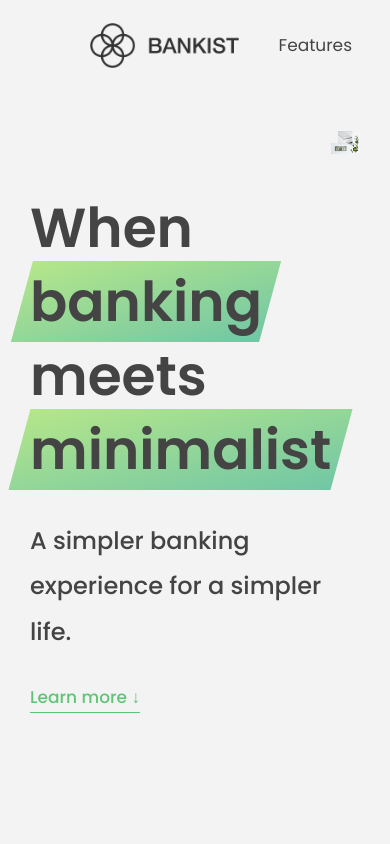
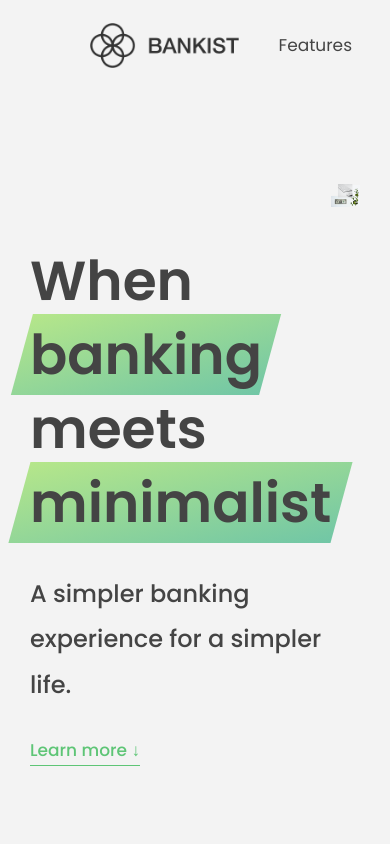
Before and after one commit to MarkoZastavnikovic/bankist---JS, a website built with Parcel: page index.html in a window 390 px wide. Shown: the top 844 px of the page. Built offline with nearby package versions, Linux system fonts and the light colour scheme.

Commit message:
mobile responsive test

```diff
--- a/style.css
+++ b/style.css
@@ -35,7 +35,6 @@ body {
 
 /* GENERAL ELEMENTS */
 .section {
-  max-width: 100vw !important;
   padding: 15rem 3rem;
   border-top: 1px solid #ddd;
 
@@ -203,9 +202,8 @@ img {
 
 /* HEADER */
 .header {
-  max-width: 100vw !important;
   padding: 0 3rem;
-  height: 100vh;
+  height: 95rem;
   display: flex;
   flex-direction: column;
   align-items: center;
```
